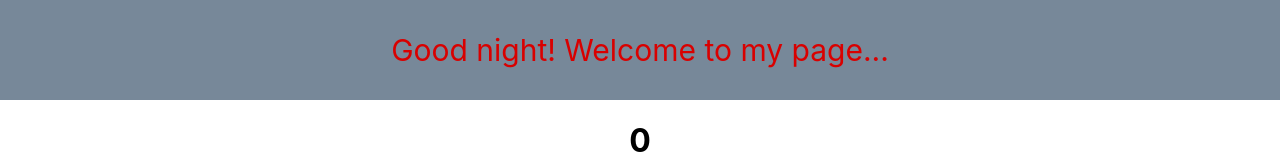
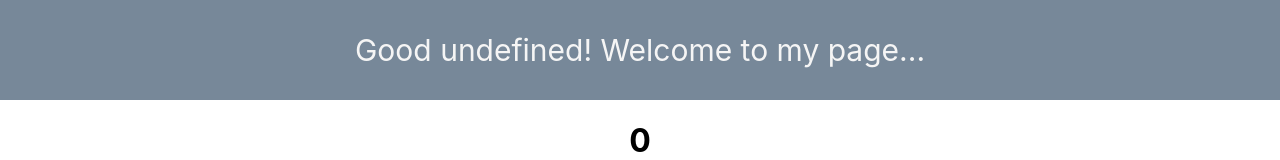
Before and after one commit to shanecolby/my_app_react, a React (Create React App) app: page / in a window 1280 px wide. Shown: the top 160 px of the page. Built offline with nearby package versions, Linux system fonts and the light colour scheme.

Commit message:
add happyhour

```diff
--- a/src/components/Header.js
+++ b/src/components/Header.js
@@ -15,7 +15,9 @@ function Header() {
   } else if (hours >= 12 && hours < 17) {
     timeOfDay = "afternoon"
     styles.color = "#8914A3"
-  } else {
+  } else if (hours == 5) {
+    timeOfDay = "HappyHour!"
+    styles.color = "green"
     timeOfDay = "night"
     styles.color = "#D90000"
   }
```
